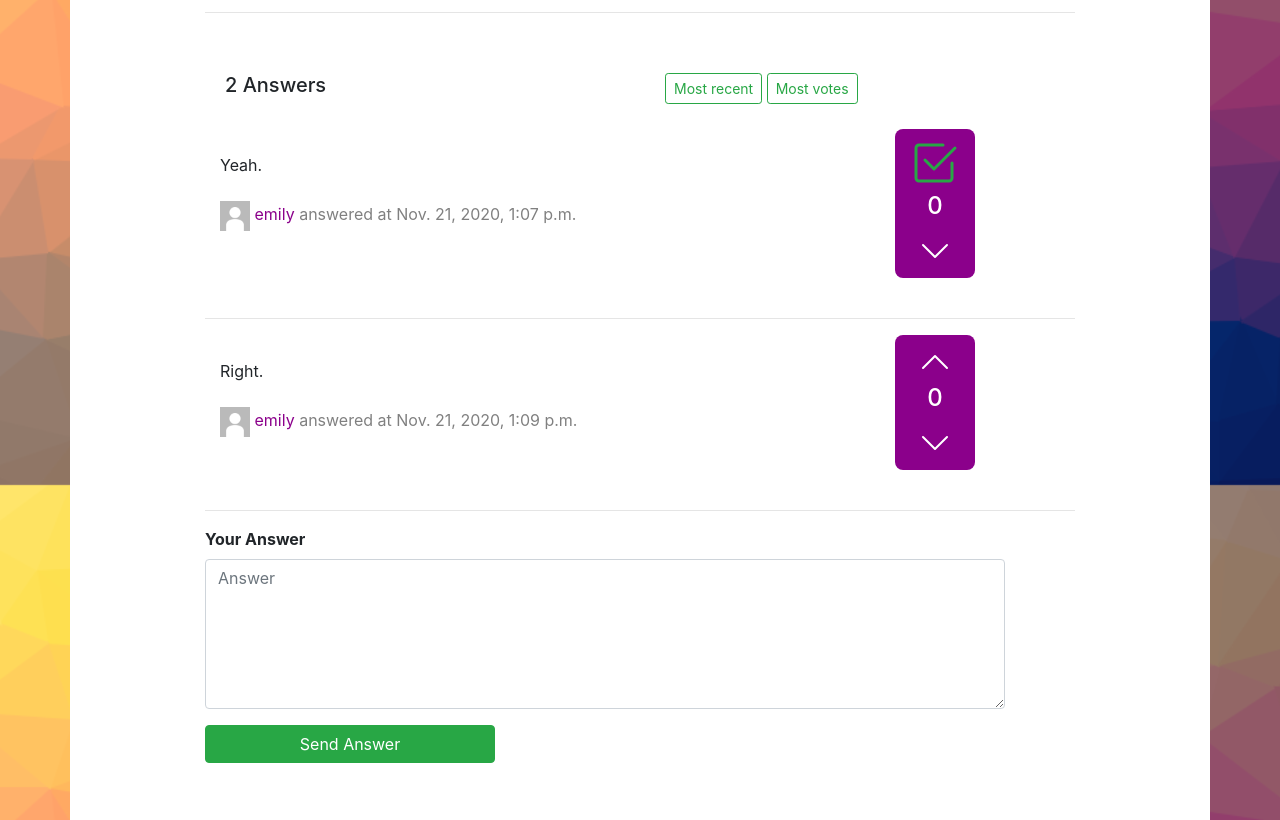
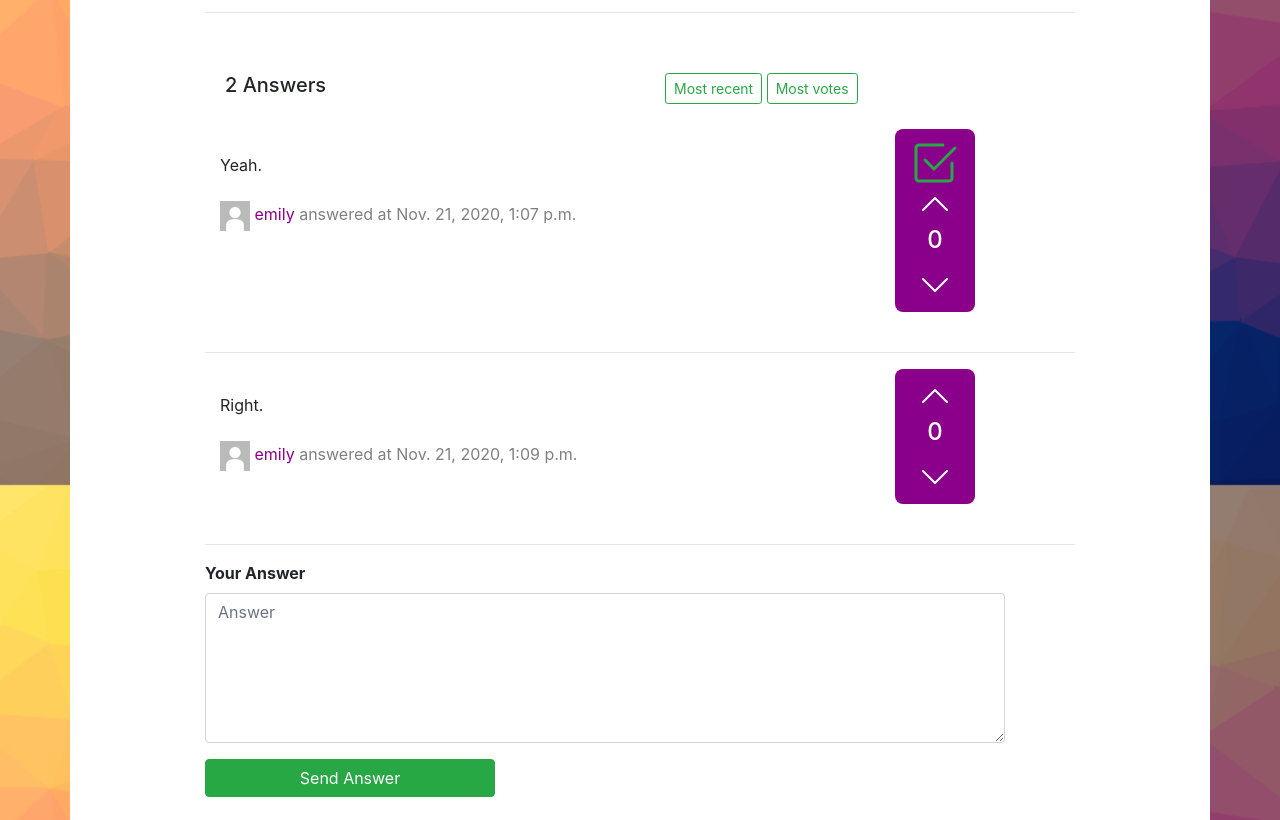
Before and after one commit to gustavocmaciel/ask-the-experts, a Django app: page /questions/3 in a window 1280 px wide. Shown: the part 315-1135 px from the top of the page. Run offline with Django 3.2, Linux system fonts and the light colour scheme; data comes from the database, SQL or seed files in the repository; both versions use the stored data as it was after the commit; some libraries are stand-ins or nearby versions.

Commit message:
Add button to question file

```diff
--- a/asktheexperts/templates/asktheexperts/question.html
+++ b/asktheexperts/templates/asktheexperts/question.html
@@ -51,11 +51,13 @@
                             {% endif %}
                         {% else %}
                             <div class="row justify-content-center">
+                                <a href="{% url 'login' %}">
                                     <button class="arrow" type="submit">
                                         <svg width="2em" height="2em" viewBox="0 0 16 16" class="bi bi-chevron-up" fill="currentColor" xmlns="http://www.w3.org/2000/svg">
                                             <path fill-rule="evenodd" d="M7.646 4.646a.5.5 0 0 1 .708 0l6 6a.5.5 0 0 1-.708.708L8 5.707l-5.646 5.647a.5.5 0 0 1-.708-.708l6-6z"/>
                                         </svg>
                                     </button>
+                                </a>
                             </div>
                         {% endif %}
 
@@ -88,11 +90,13 @@
                             {% endif %}
                         {% else %}
                             <div class="row justify-content-center">
+                                <a href="{% url 'login' %}">
                                     <button class="arrow" type="submit">
                                         <svg width="2em" height="2em" viewBox="0 0 16 16" class="bi bi-chevron-down" fill="currentColor" xmlns="http://www.w3.org/2000/svg">
                                             <path fill-rule="evenodd" d="M1.646 4.646a.5.5 0 0 1 .708 0L8 10.293l5.646-5.647a.5.5 0 0 1 .708.708l-6 6a.5.5 0 0 1-.708 0l-6-6a.5.5 0 0 1 0-.708z"/>
                                         </svg>
                                     </button>
+                                </a>
                             </div>
                         {% endif %}
                     </div>
@@ -148,7 +152,7 @@
 
 
                             {% if user.is_authenticated %}
-                                {% if not request.user in answer.answer_upvoted.all %}
+                                {% if not request.user in selected.answer_upvoted.all %}
                                     <div class="row justify-content-center">
                                         <form action="{% url 'upvote_answer' %}" method="post">
                                             {% csrf_token %}
@@ -170,6 +174,16 @@
                                         </button>
                                     </div>
                                 {% endif %}
+                            {% else %}
+                                <div class="row justify-content-center">
+                                    <a href="{% url 'login' %}">
+                                        <button class="arrow" type="submit">
+                                            <svg width="2em" height="2em" viewBox="0 0 16 16" class="bi bi-chevron-up" fill="currentColor" xmlns="http://www.w3.org/2000/svg">
+                                                <path fill-rule="evenodd" d="M7.646 4.646a.5.5 0 0 1 .708 0l6 6a.5.5 0 0 1-.708.708L8 5.707l-5.646 5.647a.5.5 0 0 1-.708-.708l6-6z"/>
+                                            </svg>
+                                        </button>
+                                    </a>
+                                </div>
                             {% endif %}
 
                         </div>
@@ -177,6 +191,8 @@
                             <h4>{{ selected.votes }}</h4>
                         </div>
                         <div class="darkmagenta answers-count">
+                            {% if user.is_authenticated %}
+                                {% if not request.user in selected.answer_downvoted.all %}
                                     <div class="row justify-content-center">
                                         <form action="{% url 'downvote_answer' %}" method="post">
                                             {% csrf_token %}
@@ -189,6 +205,26 @@
                                             </button>
                                         </form>
                                     </div>
+                                {% else %}
+                                    <div class="row justify-content-center">
+                                        <button class="arrow" type="submit">
+                                            <svg width="2em" height="2em" viewBox="0 0 16 16" class="bi bi-chevron-down" fill="#28a745" xmlns="http://www.w3.org/2000/svg">
+                                                <path fill-rule="evenodd" d="M1.646 4.646a.5.5 0 0 1 .708 0L8 10.293l5.646-5.647a.5.5 0 0 1 .708.708l-6 6a.5.5 0 0 1-.708 0l-6-6a.5.5 0 0 1 0-.708z"/>
+                                            </svg>
+                                        </button>
+                                    </div>
+                                {% endif %}
+                            {% else %}
+                                <div class="row justify-content-center">
+                                    <a href="{% url 'login' %}">
+                                        <button class="arrow" type="submit">
+                                            <svg width="2em" height="2em" viewBox="0 0 16 16" class="bi bi-chevron-down" fill="currentColor" xmlns="http://www.w3.org/2000/svg">
+                                                <path fill-rule="evenodd" d="M1.646 4.646a.5.5 0 0 1 .708 0L8 10.293l5.646-5.647a.5.5 0 0 1 .708.708l-6 6a.5.5 0 0 1-.708 0l-6-6a.5.5 0 0 1 0-.708z"/>
+                                            </svg>
+                                        </button>
+                                    </a>
+                                </div>
+                            {% endif %}
                         </div>
                     </div>
                 </div>
@@ -250,11 +286,13 @@
                                 {% endif %}
                             {% else %}
                                 <div class="row justify-content-center">
+                                    <a href="{% url 'login' %}">
                                         <button class="arrow" type="submit">
                                             <svg width="2em" height="2em" viewBox="0 0 16 16" class="bi bi-chevron-up" fill="currentColor" xmlns="http://www.w3.org/2000/svg">
                                                 <path fill-rule="evenodd" d="M7.646 4.646a.5.5 0 0 1 .708 0l6 6a.5.5 0 0 1-.708.708L8 5.707l-5.646 5.647a.5.5 0 0 1-.708-.708l6-6z"/>
                                             </svg>
                                         </button>
+                                    </a>
                                 </div>
                             {% endif %}
 
@@ -288,11 +326,13 @@
                                 {% endif %}
                             {% else %}
                                 <div class="row justify-content-center">
+                                    <a href="{% url 'login' %}">
                                         <button class="arrow" type="submit">
                                             <svg width="2em" height="2em" viewBox="0 0 16 16" class="bi bi-chevron-down" fill="currentColor" xmlns="http://www.w3.org/2000/svg">
                                                 <path fill-rule="evenodd" d="M1.646 4.646a.5.5 0 0 1 .708 0L8 10.293l5.646-5.647a.5.5 0 0 1 .708.708l-6 6a.5.5 0 0 1-.708 0l-6-6a.5.5 0 0 1 0-.708z"/>
                                             </svg>
                                         </button>
+                                    </a>
                                 </div>
                             {% endif %}
                         </div>
```
Also changed, not shown: db.sqlite3. Lines whose indentation alone changed are shown as unchanged.
